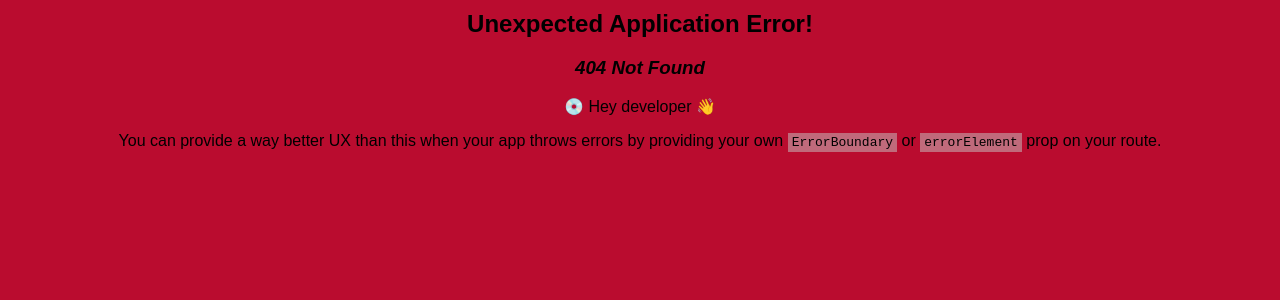
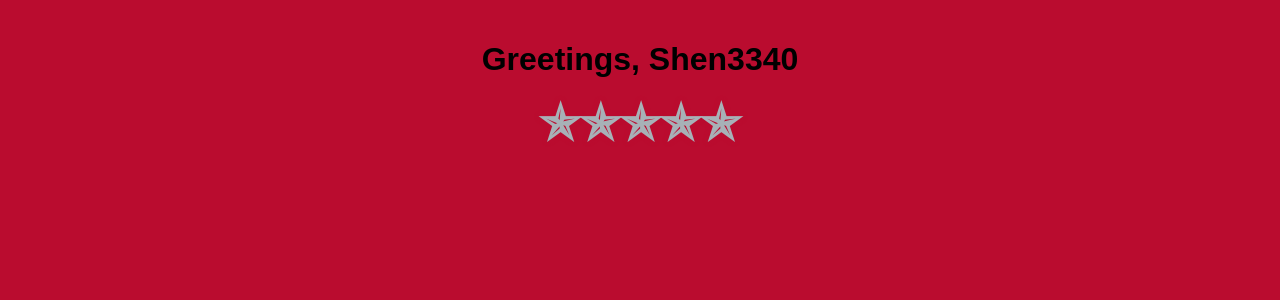
Before and after one commit to shen3340/cfb-risk-team-website, a React (Vite) app: page /cfb-risk-team-website/dashboard in a window 1280 px wide. Before the commit this address had no page. Shown: the top 300 px of the page. Built offline with nearby package versions, Linux system fonts and the light colour scheme.

Commit message:
button actually works

```diff
--- /dev/null
+++ b/public/404.html
@@ -0,0 +1,5 @@
+<script>
+    var path = window.location.pathname;
+    var newUrl = window.location.origin + "/cfb-risk-team-website" + "/#" + path;
+    window.location.replace(newUrl);
+  </script>
--- a/src/components/Form.tsx
+++ b/src/components/Form.tsx
@@ -4,7 +4,7 @@ const Form = () => {
   const navigate = useNavigate();
 
   const handleClick = () => {
-    navigate("/dashboard"); // Redirect to the AnotherPage route
+    navigate("/cfb-risk-team-website/dashboard"); // Redirect to the AnotherPage route
   };
 
   return (
--- a/src/components/UserDashboard.tsx
+++ b/src/components/UserDashboard.tsx
@@ -1,10 +1,11 @@
 import React from 'react';
+const current_stars = 5;
 
 const UserDashboard: React.FC = () => {
   return (
     <div style={containerStyle}>
-      <h1>Welcome, User!</h1>
-      <p>You are logged in, but you are not an admin.</p>
+      <h1>Greetings, Shen3340</h1>
+      <h2 className="stars">{"✯".repeat(current_stars)}</h2>
     </div>
   );
 };
--- a/src/main.tsx
+++ b/src/main.tsx
@@ -13,7 +13,7 @@ const router = createBrowserRouter([
     element: <App />, // Main app with header, footer, and form
   },
   {
-    path: "/dashboard",
+    path: "/cfb-risk-team-website/dashboard",
     element: <UserDashboard />, // New page to navigate to
   },
 ]);
```
